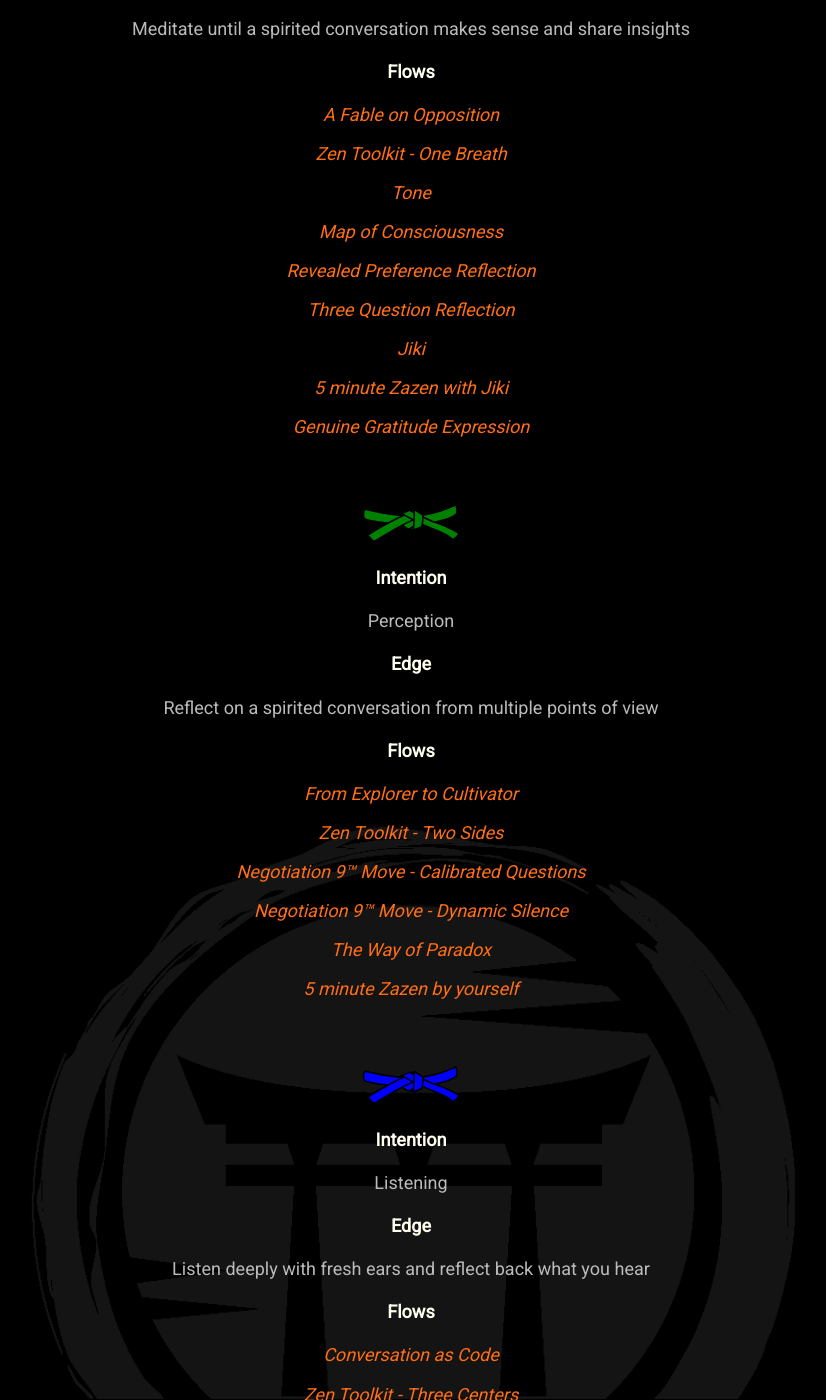
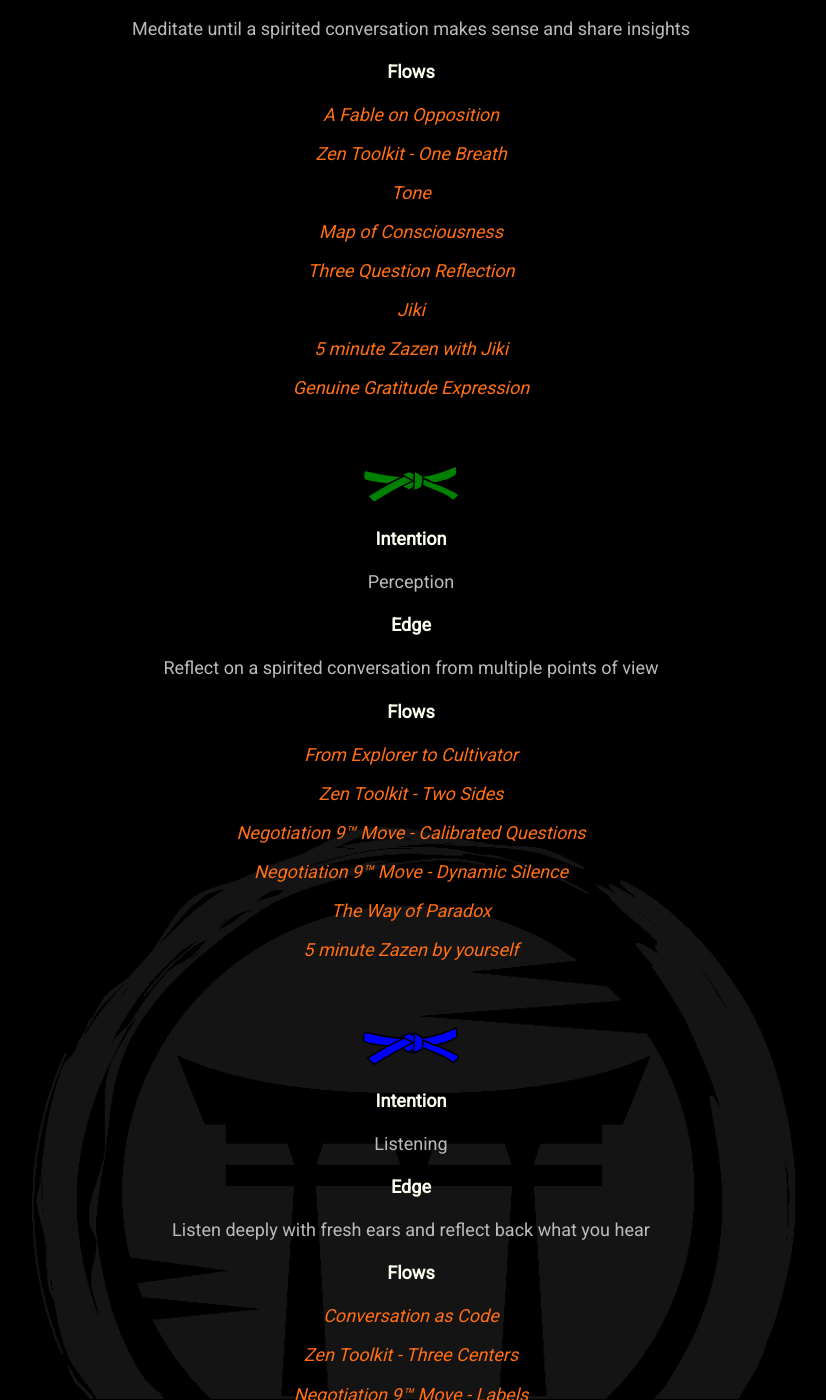
Before and after one commit to mindset-dojo/mindset-dojo.github.io, a Jekyll site: the page built from program.md, in a window 1280 px wide and 1400 px high, scrolled down 1819 px. Shown: the whole window, without its empty margins (229-1055 px from the left). Built offline with Jekyll 4.4.1, drawn with Linux system fonts in a browser that asks for light colours; some web fonts are replaced; some of the changed text lies outside the part shown.

Commit message:
refactor(program): move form from yellow to blue level.

```diff
--- a/_data/sections/program.yaml
+++ b/_data/sections/program.yaml
@@ -55,8 +55,6 @@
               url: /insights/tone/
             - label: Map of Consciousness
               url: /insights/map-of-consciousness/
-            - label: Revealed Preference Reflection
-              url: /forms/revealed-preference-reflection/
             - label: Three Question Reflection
               url: /forms/three-question-reflection/
             - label: Jiki
@@ -97,6 +95,8 @@
               url: https://www.blackswanltd.com/newsletter/infographic-the-black-swan-groups-negotiation-9
             - label: Negotiation 9™ Move - Mirrors
               url: https://www.blackswanltd.com/newsletter/infographic-the-black-swan-groups-negotiation-9
+            - label: Revealed Preference Reflection
+              url: /forms/revealed-preference-reflection/
             - label: Online Introduction to Zazen at Chosei Zen
               url: https://www.choseizen.org/online-intro-to-zazen
             - label: Senpai
```
